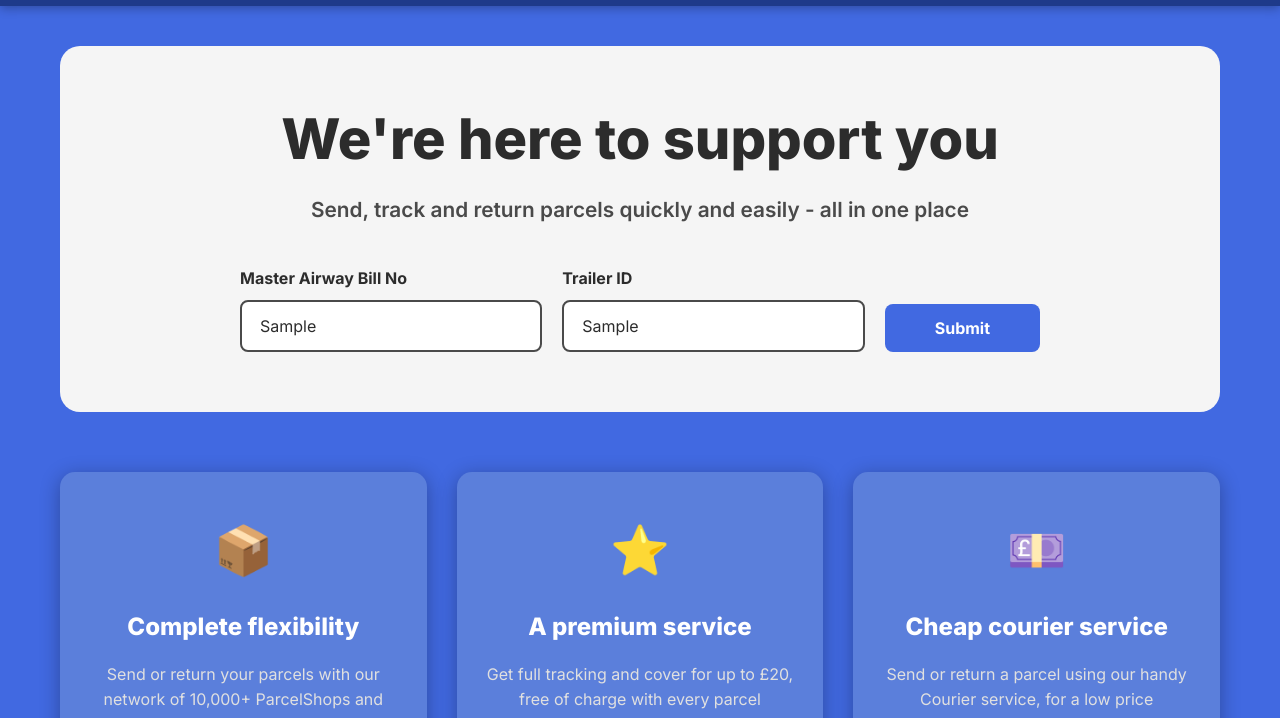
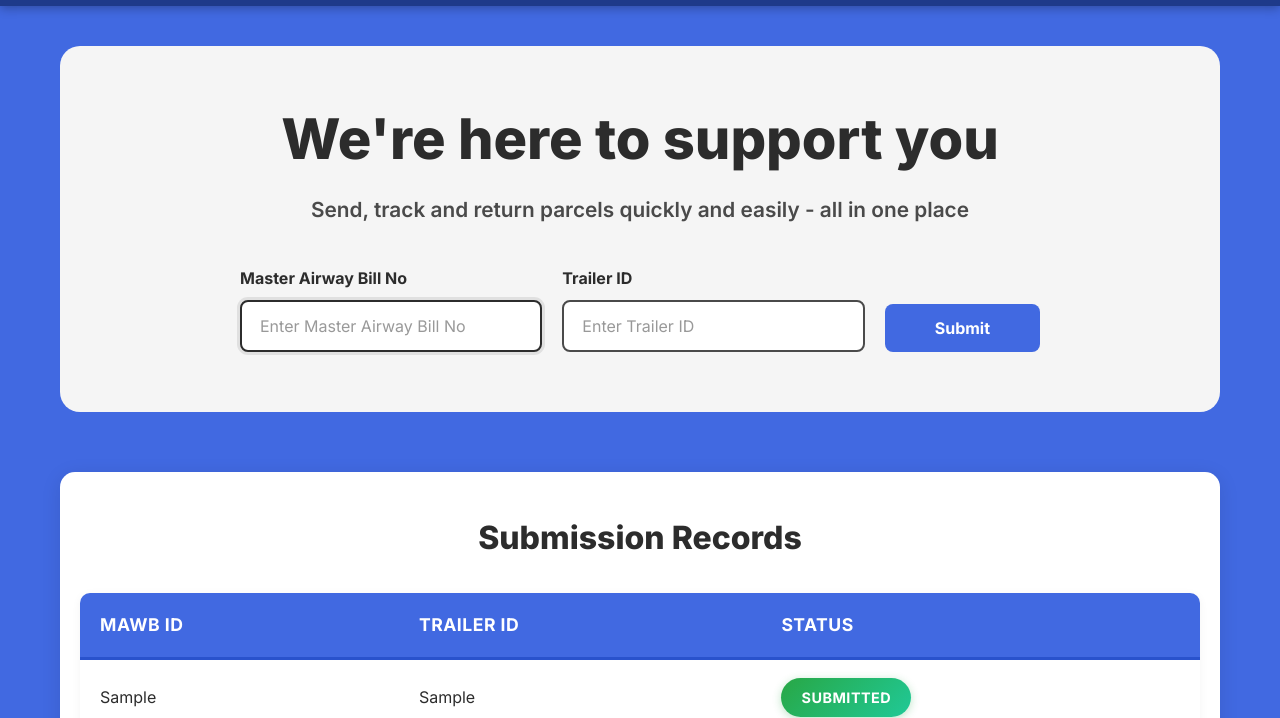
Before and after one commit to preetksingh80/gatewaydemo, a website: page src/index.html in a window 1280 px wide. Both pictures are taken after typing "Sample", "Sample" into the empty fields and a click on the button "Submit". Shown: the part 82-800 px from the top of the page. Drawn offline with Linux system fonts and the light colour scheme.

Commit message:
Add dynamic table with scroll functionality and enhanced styling

```diff
--- a/src/index.html
+++ b/src/index.html
@@ -44,6 +44,24 @@
       </div>
     </section>
 
+    <section class="data-table-section" id="dataTableSection" style="display: none;">
+      <h2>Submission Records</h2>
+      <div class="table-wrapper">
+        <table id="submissionTable">
+          <thead>
+            <tr>
+              <th>MAWB ID</th>
+              <th>Trailer ID</th>
+              <th>Status</th>
+            </tr>
+          </thead>
+          <tbody id="tableBody">
+            <!-- Rows will be added here dynamically -->
+          </tbody>
+        </table>
+      </div>
+    </section>
+
     <section class="features">
       <div class="feature-card">
         <div class="feature-icon">📦</div>
@@ -71,6 +89,66 @@
   <footer>
     <p>&copy; 2025 Evri. All rights reserved.</p>
   </footer>
+
+  <script>
+    // Get form elements
+    const submitBtn = document.querySelector('.btn-submit');
+    const airwayBillInput = document.getElementById('airwayBill');
+    const trailerIdInput = document.getElementById('trailerId');
+    const tableSection = document.getElementById('dataTableSection');
+    const tableBody = document.getElementById('tableBody');
+
+    // Add click event listener to submit button
+    submitBtn.addEventListener('click', function(e) {
+      e.preventDefault();
+
+      // Get input values
+      const mawbId = airwayBillInput.value.trim();
+      const trailerId = trailerIdInput.value.trim();
+
+      // Validate inputs
+      if (mawbId === '' || trailerId === '') {
+        alert('Please fill in both fields');
+        return;
+      }
+
+      // Show table section if hidden
+      if (tableSection.style.display === 'none') {
+        tableSection.style.display = 'block';
+      }
+
+      // Create new row
+      const newRow = document.createElement('tr');
+      newRow.innerHTML = `
+        <td>${mawbId}</td>
+        <td>${trailerId}</td>
+        <td><span class="status-badge">Submitted</span></td>
+      `;
+
+      // Add row to table
+      tableBody.appendChild(newRow);
+
+      // Clear input fields
+      airwayBillInput.value = '';
+      trailerIdInput.value = '';
+
+      // Focus back on first input
+      airwayBillInput.focus();
+    });
+
+    // Allow Enter key to submit
+    airwayBillInput.addEventListener('keypress', function(e) {
+      if (e.key === 'Enter') {
+        submitBtn.click();
+      }
+    });
+
+    trailerIdInput.addEventListener('keypress', function(e) {
+      if (e.key === 'Enter') {
+        submitBtn.click();
+      }
+    });
+  </script>
 </body>
 
 </html>
--- a/src/styles.css
+++ b/src/styles.css
@@ -211,6 +211,109 @@ main {
   margin-bottom: 60px;
 }
 
+/* Data Table Section */
+.data-table-section {
+  max-width: 1200px;
+  margin: 0 auto 60px;
+  padding: 40px 20px;
+  background: white;
+  border-radius: 15px;
+  box-shadow: 0 4px 20px rgba(0, 0, 0, 0.1);
+}
+
+.data-table-section h2 {
+  color: #2C2C2C;
+  font-size: 2em;
+  font-weight: 800;
+  margin-bottom: 30px;
+  text-align: center;
+}
+
+.table-wrapper {
+  max-height: 400px;
+  overflow-y: auto;
+  overflow-x: hidden;
+  border-radius: 10px;
+  box-shadow: 0 2px 10px rgba(0, 0, 0, 0.05);
+}
+
+/* Custom Scrollbar */
+.table-wrapper::-webkit-scrollbar {
+  width: 8px;
+}
+
+.table-wrapper::-webkit-scrollbar-track {
+  background: #f1f1f1;
+  border-radius: 10px;
+}
+
+.table-wrapper::-webkit-scrollbar-thumb {
+  background: var(--royal-blue);
+  border-radius: 10px;
+}
+
+.table-wrapper::-webkit-scrollbar-thumb:hover {
+  background: var(--royal-blue-dark);
+}
+
+#submissionTable {
+  width: 100%;
+  border-collapse: collapse;
+  background: white;
+}
+
+#submissionTable thead {
+  background-color: var(--royal-blue);
+  color: white;
+  position: sticky;
+  top: 0;
+  z-index: 10;
+}
+
+#submissionTable th {
+  padding: 18px 20px;
+  text-align: left;
+  font-weight: 700;
+  font-size: 1.1em;
+  border-bottom: 3px solid var(--royal-blue-dark);
+  text-transform: uppercase;
+  letter-spacing: 0.5px;
+}
+
+#submissionTable tbody tr {
+  border-bottom: 1px solid #E0E0E0;
+  transition: background-color 0.2s ease, transform 0.2s ease;
+}
+
+#submissionTable tbody tr:hover {
+  background-color: #F8F9FF;
+  transform: scale(1.01);
+}
+
+#submissionTable tbody tr:last-child {
+  border-bottom: none;
+}
+
+#submissionTable td {
+  padding: 18px 20px;
+  color: #2C2C2C;
+  font-size: 1em;
+  font-weight: 500;
+}
+
+.status-badge {
+  display: inline-block;
+  padding: 8px 20px;
+  background: linear-gradient(135deg, #28A745 0%, #20C997 100%);
+  color: white;
+  border-radius: 25px;
+  font-weight: 700;
+  font-size: 0.9em;
+  text-transform: uppercase;
+  letter-spacing: 0.5px;
+  box-shadow: 0 2px 8px rgba(40, 167, 69, 0.3);
+}
+
 .feature-card {
   background: var(--evri-card-bg);
   padding: 40px 30px;
@@ -306,6 +409,32 @@ footer {
     width: 100%;
   }
 
+  .table-wrapper {
+    max-height: 300px;
+  }
+
+  #submissionTable {
+    font-size: 0.9em;
+  }
+
+  #submissionTable th,
+  #submissionTable td {
+    padding: 12px 10px;
+  }
+
+  .status-badge {
+    padding: 6px 12px;
+    font-size: 0.8em;
+  }
+
+  .data-table-section {
+    padding: 20px 10px;
+  }
+
+  .data-table-section h2 {
+    font-size: 1.5em;
+  }
+
   .features {
     grid-template-columns: 1fr;
   }
```
